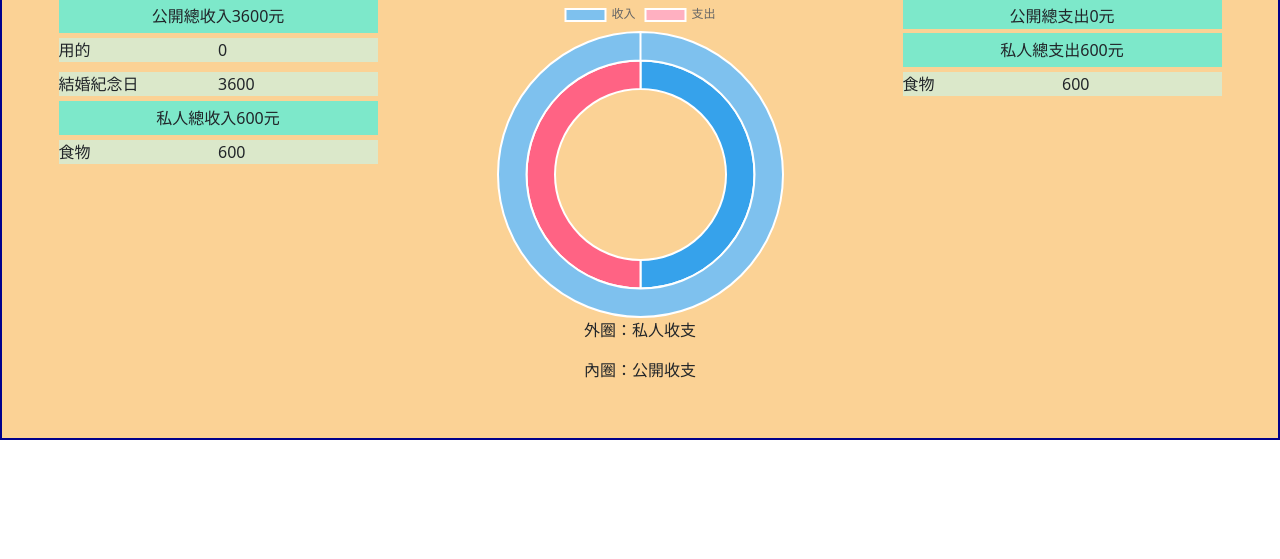
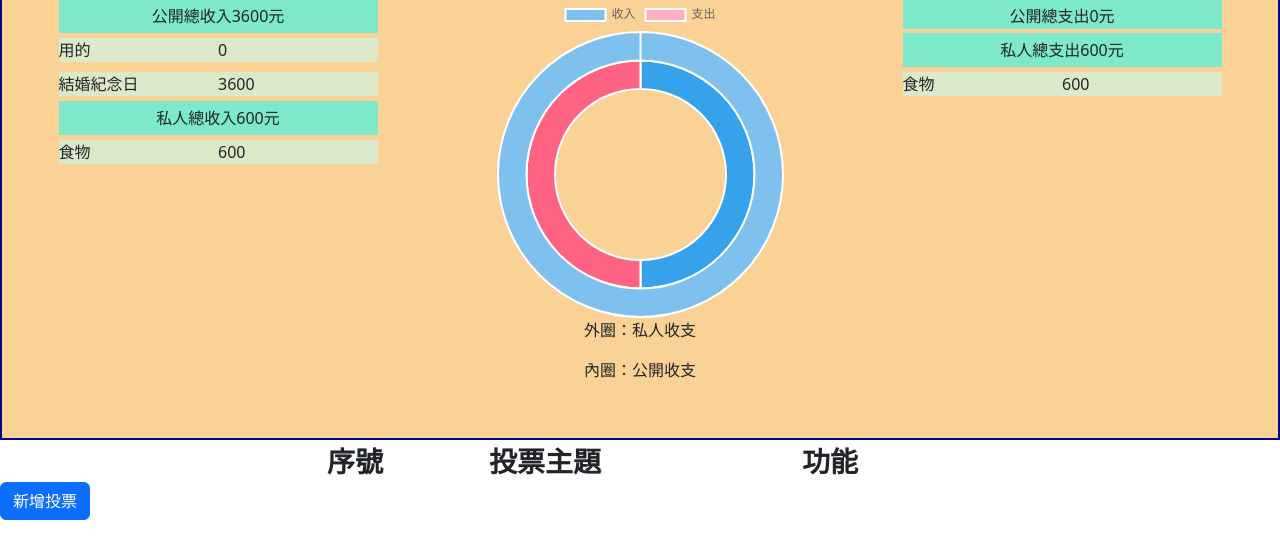
Before and after one commit to Cerry0524/votesystem, a PHP site: page / in a window 1280 px wide. Shown: the part 83-642 px from the top of the page. Run offline with PHP 8.4, Linux system fonts and the light colour scheme; the visitor is signed in with stand-in values (Sample User, id 1); data comes from the database, SQL or seed files in the repository; data that the repository does not hold is empty; some libraries are stand-ins or nearby versions.

Commit message:
完成投票一覽公開跟登入畫面，待完成投票及更新

```diff
--- a/css/style.css
+++ b/css/style.css
@@ -122,22 +122,6 @@ header>div>a {
     padding-top: 15px;
 }
 
-.vote-list {
-    display: flex;
-    flex-basis: 100%;
-    height: 45vh;
-    border-left: 2px solid darkblue;
-    border-right: 2px solid darkblue;
-    border-bottom: 2px solid darkblue;
-    background-color: rgb(205, 153, 253);
-    padding: 20px;
-}
-
-.vote-list-form {
-    border: 1px solid black;
-    flex-basis: 100%;
-}
-
 .summary-private {
     display: flex;
     flex-direction: column;
--- a/front/summary_private.php
+++ b/front/summary_private.php
@@ -83,6 +83,7 @@ include_once "./api/summary_all.php";
     </div>
     <div class="summary-private-footer"></div>
 </div>
+<?php include_once "./front/vote_list.php"; ?>
 
 <script src="https://cdn.jsdelivr.net/npm/chart.js@3.5.1"></script>
 
--- a/front/vote_list.php
+++ b/front/vote_list.php
@@ -1,46 +1,72 @@
-<button onclick="location.href='?do=add_vote'">新增投票</button>
-<ul class="vote-list">
-    <div class="vote-subject-title">
-        <div class="vote-item">序號</div>
-        <div class="vote-item">投票主題</div>
-        <div class="vote-item">功能</div>
+<link rel="stylesheet" href="../css/style_votelist.css">
+
+<div class="container vote-list">
+    <div class="row justify-content-md-center text-center  fw-bolder fs-3">
+        <div class="col-md-1 text-center">
+            序號
+        </div>
+        <div class="col-md-3">
+            投票主題
+        </div>
+        <div class="col-md-3  text-center">
+            功能
+        </div>
     </div>
     <?php
-$sql="select * from `topics` where `close_time` >= '".date("Y-m-d H:i:s")."'";
-$rows=$pdo->query($sql)->fetchAll();
-foreach($rows as $idx => $row){
+
+    if(!isset($_SESSION['login'])){
+        $sql = "select * from `topicsv` where `private`=0 AND `close_time` >= '" . date("Y-m-d H:i:s") . "'";
+    }else{
+        $sql = "select * from `topicsv` where `close_time` >= '" . date("Y-m-d H:i:s") . "'";
+    };
+
+
+    $rows = $pdo->query($sql)->fetchAll();
+
+
+
+    foreach ($rows as $idx => $row) {
     ?>
-<li class="vote-subject">
-    <div class="vote-item"><?=$idx+1;?></div>
 
-    <div class="vote-item"><?=$row['subject'];?></div>
-    <div>
-        <button class="type-info">
+        <div class="row justify-content-md-center fs-5">
+            <div class="col-md-1 text-center">
+                <?= $idx + 1; ?>
+            </div>
+            <div class="col-md-3 fw-bolder">
+                <?= $row['subject']; ?>
+            </div>
+            <div class="col-md-3 text-center">
                     <?php
-                switch($row['type']){
+                    switch ($row['type']) {
+                        case 0:
+                            echo "<button class='btn btn-primary rounded-circle border border-dark'>";
+                            echo "單";
+                            break;
                         case 1:
-                        echo "單選";
-                    break;
-                    case 2:
-                        echo "多選";
+                            echo "<button class='btn btn-warning rounded-circle border border-dark'>";
+                            echo "多";
                             break;
                     }
                     ?>
                 </button>
                 <?php
-            if($row['login']==1){
-                echo "<button class='vip-login'>";
-                echo "會員限定";
-            }else{
-                echo "<button class='normal' >";
+                if ($row['private'] == 1) {
+                    echo "<button class='btn btn-danger border border-dark border-1 rounded-pill '>";
+                    echo "私人";
+                } else {
+                    echo "<button class='btn btn-success border border-dark border-1 rounded-pill' >";
                     echo "公開";
                 }
                 ?>
                 </button>
-        <button onclick="location.href='?do=vote&id=<?=$row['id'];?>'">我要投票</button>
+                <button class='btn btn-secondary border border-dark border-1'
+                        onclick="location.href='?do=vote_list&id=<?= $row['id']; ?>'">投票</button>
             </div>
-</li>
+        </div>
         <?php
     }
 ?>
-</ul>
+
+</div>
+
+<button onclick="location.href='?do=add_vote'" class="btn btn-primary">新增投票</button>
--- a/index.php
+++ b/index.php
@@ -69,7 +69,7 @@
         } else {
             if (!isset($_SESSION['login'])) {
                 include "./front/summary_all.php";
-                include "./front/vote_all.php";
+                include "./front/vote_list.php";
             } else {
                 include "./front/summary_private.php";
             }
```
Also changed, not shown: css/style_votelist.css (added). Lines whose indentation alone changed are shown as unchanged.
